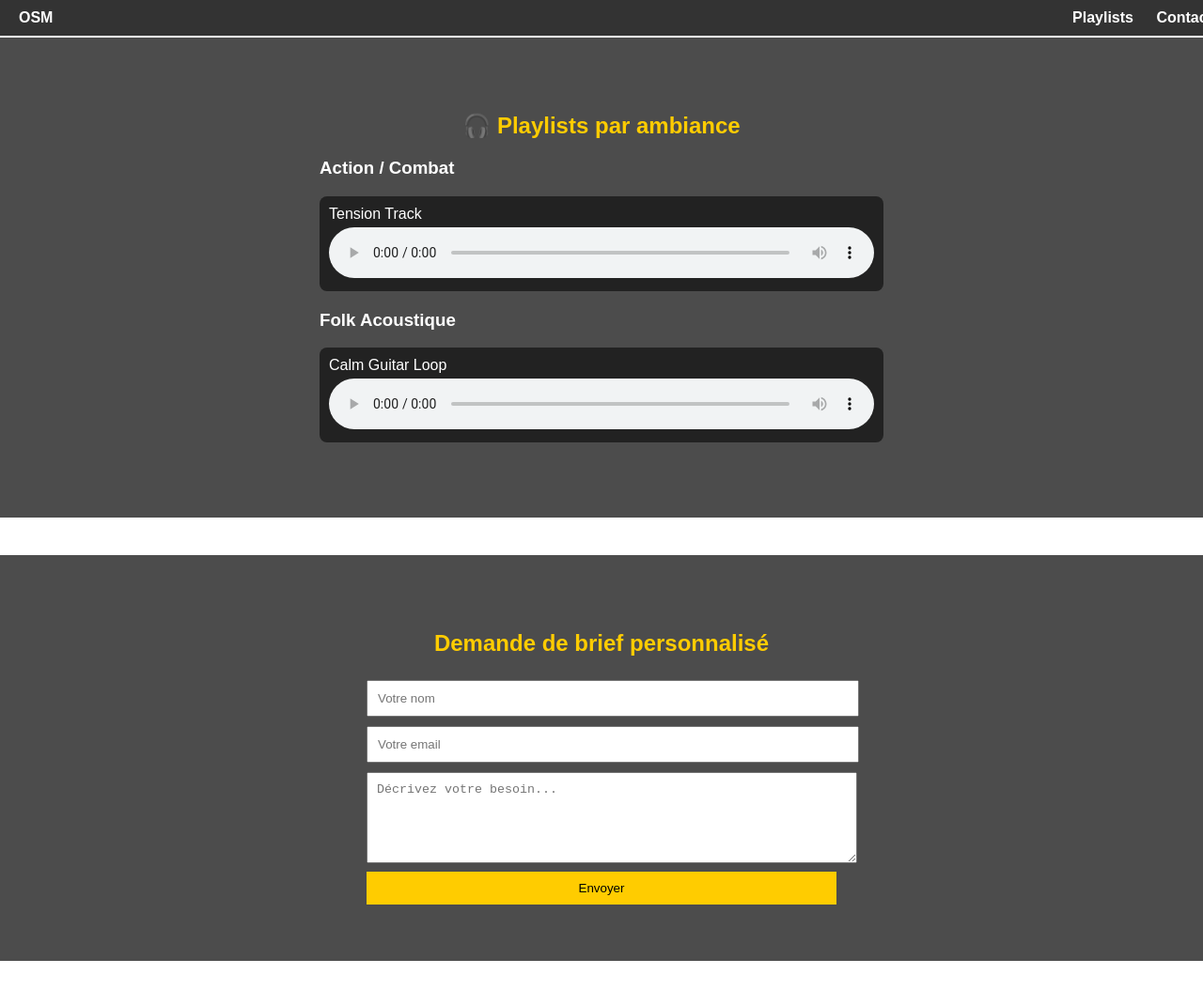
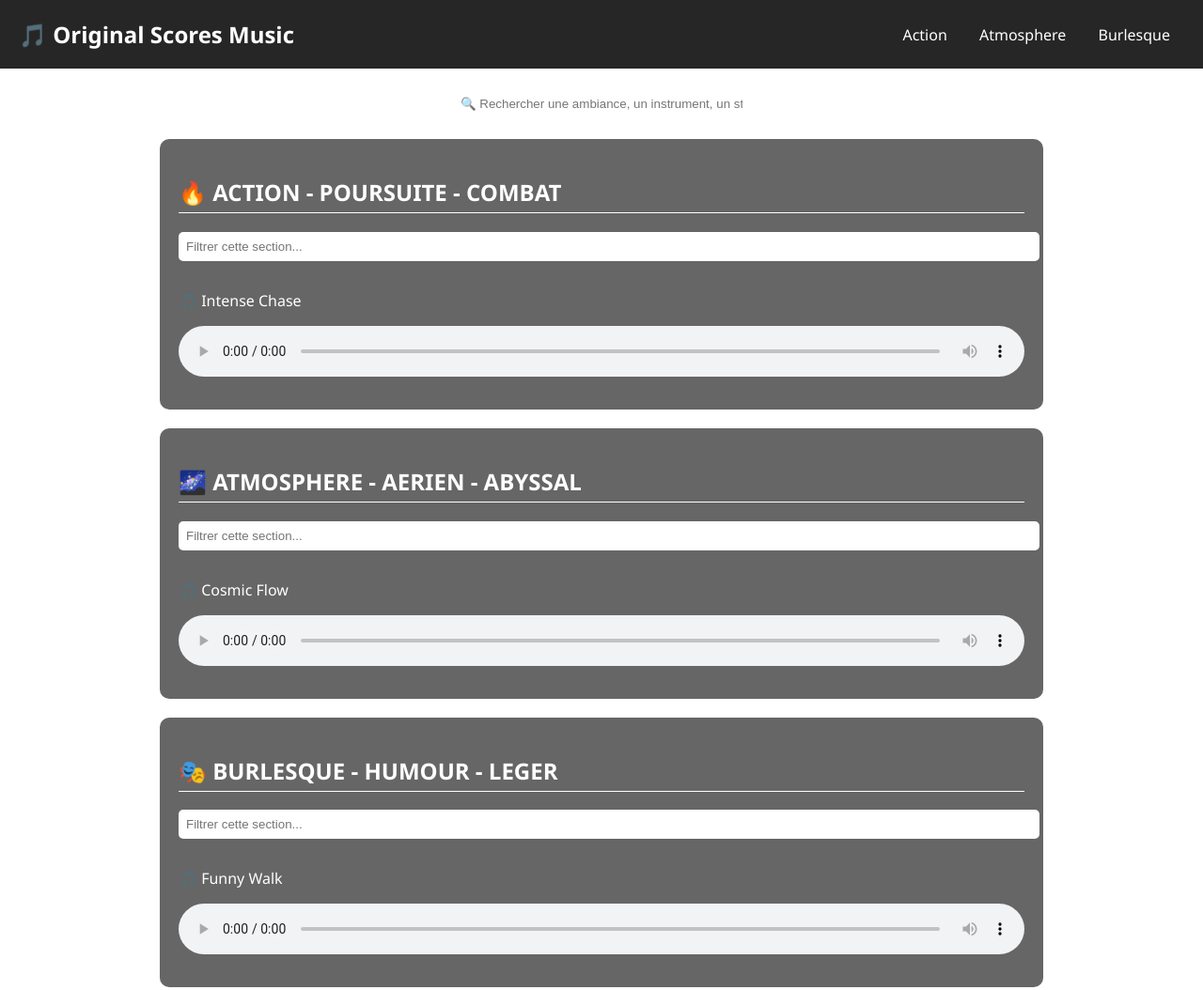
Before and after one commit to V-19str/OSMsite, a plain HTML site: page index.html in a window 1280 px wide. Shown: the whole page at 94% size. Before the commit the page ends 1023 px from the top, so only its background shows below. Drawn offline with Linux system fonts and the light colour scheme.

Commit message:
Add files via upload

```diff
--- a/index.html
+++ b/index.html
@@ -2,104 +2,110 @@
 <!DOCTYPE html>
 <html lang="fr">
 <head>
-  <meta charset="UTF-8" />
-  <meta name="viewport" content="width=device-width, initial-scale=1.0"/>
-  <title>Original Scores Music - OSM</title>
-  <link rel="icon" href="favicon.ico" type="image/x-icon" />
+    <meta charset="UTF-8">
+    <title>Original Scores Music</title>
+    <link rel="icon" type="image/png" href="favicon.png">
+    <meta name="viewport" content="width=device-width, initial-scale=1.0">
     <style>
         body {
+            font-family: 'Segoe UI', Tahoma, Geneva, Verdana, sans-serif;
             margin: 0;
-      font-family: Arial, sans-serif;
-      background: url('bg.jpg') no-repeat center center fixed;
+            background: url('background.jpg') no-repeat center center fixed;
             background-size: cover;
             color: white;
         }
         header {
-      position: fixed;
+            background-color: rgba(0,0,0,0.85);
+            padding: 20px;
+            position: sticky;
             top: 0;
-      width: 100%;
-      background: rgba(0,0,0,0.8);
-      padding: 10px 20px;
+            z-index: 999;
             display: flex;
             justify-content: space-between;
             align-items: center;
-      z-index: 1000;
         }
-    header nav a {
+        header h1 {
+            margin: 0;
+            font-size: 24px;
+        }
+        nav a {
             color: white;
+            margin: 0 15px;
             text-decoration: none;
-      margin: 0 10px;
-      font-weight: bold;
+        }
+        .search-global {
+            margin: 20px auto;
+            text-align: center;
+        }
+        .search-global input {
+            padding: 10px;
+            width: 300px;
+            border-radius: 5px;
+            border: none;
         }
         section {
-      padding: 60px 20px;
-      background-color: rgba(0,0,0,0.7);
-      margin-top: 40px;
+            background-color: rgba(0, 0, 0, 0.6);
+            margin: 20px auto;
+            padding: 20px;
+            max-width: 900px;
+            border-radius: 10px;
         }
         h2 {
-      text-align: center;
-      color: #ffcc00;
+            border-bottom: 1px solid white;
+            padding-bottom: 5px;
         }
-    .playlist {
-      margin: 20px auto;
-      max-width: 600px;
-    }
-    .track {
-      background: #222;
-      padding: 10px;
-      margin: 10px 0;
-      border-radius: 8px;
+        .search-local input {
+            width: 100%;
+            padding: 8px;
+            margin-bottom: 15px;
+            border-radius: 5px;
+            border: none;
         }
         audio {
             width: 100%;
-      margin-top: 5px;
+            margin-bottom: 10px;
         }
     </style>
 </head>
 <body>
     <header>
-    <div><strong>OSM</strong></div>
+        <h1>🎵 Original Scores Music</h1>
         <nav>
-      <a href="#playlists">Playlists</a>
-      <a href="#contact">Contact</a>
+            <a href="#action">Action</a>
+            <a href="#atmosphere">Atmosphere</a>
+            <a href="#burlesque">Burlesque</a>
         </nav>
     </header>
 
-  <section id="playlists">
-    <h2>🎧 Playlists par ambiance</h2>
-
-    <div class="playlist">
-      <h3>Action / Combat</h3>
-      <div class="track">
-        <div>Tension Track</div>
-        <audio controls>
-          <source src="https://drive.google.com/uc?export=download&id=1ABCD1234XYZ" type="audio/mp3">
-          Votre navigateur ne supporte pas l'audio HTML.
-        </audio>
-      </div>
+    <div class="search-global">
+        <input type="text" placeholder="🔍 Rechercher une ambiance, un instrument, un style...">
     </div>
 
+    <section id="action">
+        <h2>🔥 ACTION - POURSUITE - COMBAT</h2>
+        <div class="search-local"><input type="text" placeholder="Filtrer cette section..."></div>
         <div class="playlist">
-      <h3>Folk Acoustique</h3>
-      <div class="track">
-        <div>Calm Guitar Loop</div>
-        <audio controls>
-          <source src="https://drive.google.com/uc?export=download&id=1XYZABCD5678" type="audio/mp3">
-          Votre navigateur ne supporte pas l'audio HTML.
-        </audio>
+            <p>🎵 Intense Chase</p>
+            <audio controls src="https://drive.google.com/uc?export=download&id=EXAMPLE_ID1"></audio>
         </div>
-    </div>
-
     </section>
 
-  <section id="contact">
-    <h2>Demande de brief personnalisé</h2>
-    <form action="mailto:vladimirstreiff@gmail.com" method="post" enctype="text/plain" style="max-width: 500px; margin:auto;">
-      <input type="text" name="Nom" placeholder="Votre nom" required style="width:100%;padding:10px;margin:5px 0;">
-      <input type="email" name="Email" placeholder="Votre email" required style="width:100%;padding:10px;margin:5px 0;">
-      <textarea name="Message" placeholder="Décrivez votre besoin..." rows="5" required style="width:100%;padding:10px;margin:5px 0;"></textarea>
-      <input type="submit" value="Envoyer" style="background:#ffcc00;color:black;padding:10px;width:100%;border:none;">
-    </form>
+    <section id="atmosphere">
+        <h2>🌌 ATMOSPHERE - AERIEN - ABYSSAL</h2>
+        <div class="search-local"><input type="text" placeholder="Filtrer cette section..."></div>
+        <div class="playlist">
+            <p>🎵 Cosmic Flow</p>
+            <audio controls src="https://drive.google.com/uc?export=download&id=EXAMPLE_ID2"></audio>
+        </div>
+    </section>
+
+    <section id="burlesque">
+        <h2>🎭 BURLESQUE - HUMOUR - LEGER</h2>
+        <div class="search-local"><input type="text" placeholder="Filtrer cette section..."></div>
+        <div class="playlist">
+            <p>🎵 Funny Walk</p>
+            <audio controls src="https://drive.google.com/uc?export=download&id=EXAMPLE_ID3"></audio>
+        </div>
     </section>
 </body>
 </html>
```
Also changed, not shown: background.jpg (added), favicon.png (added). Lines whose indentation alone changed are shown as unchanged.
